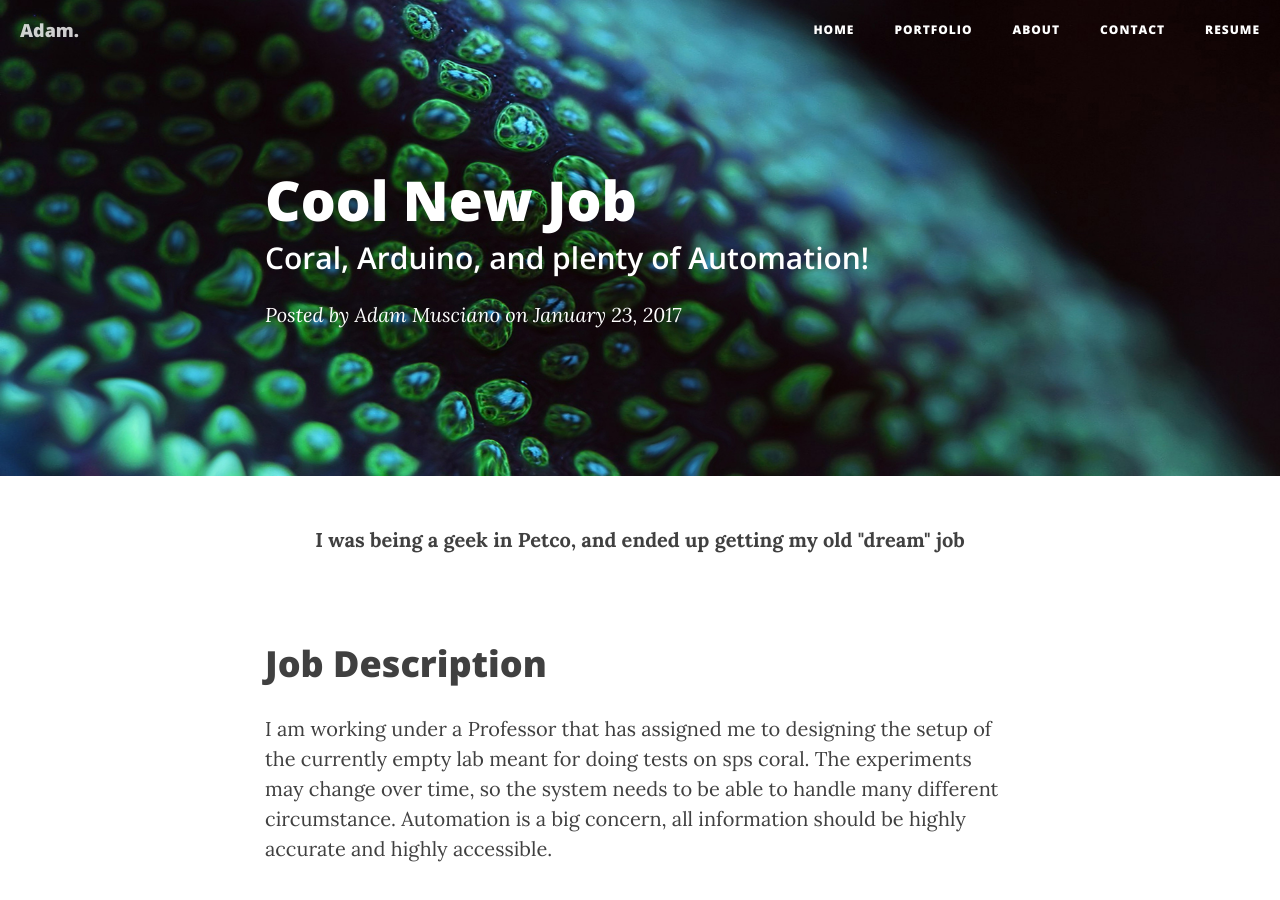
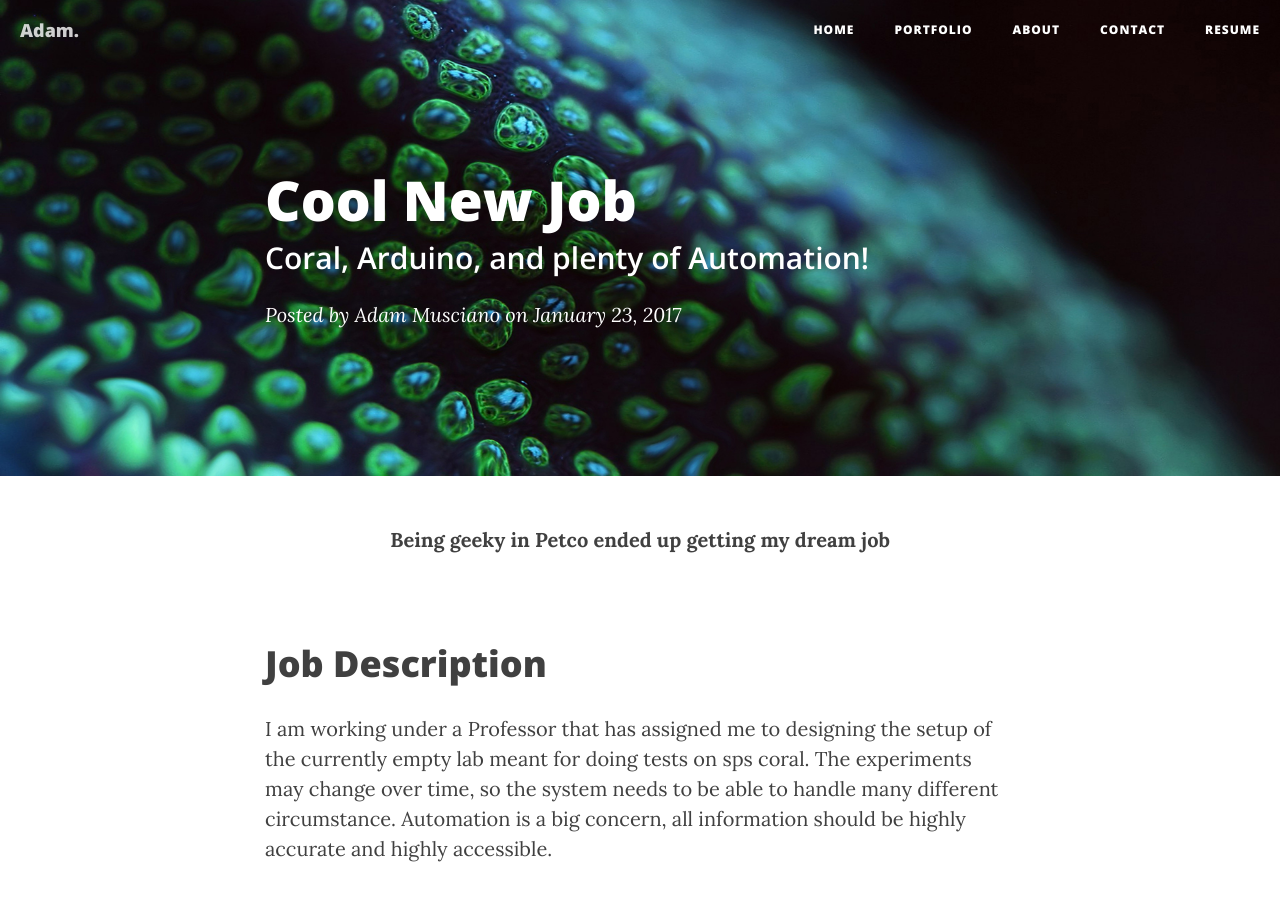
Before and after one commit to needmorecowbell/needmorecowbell.github.io, a Jekyll site: the page built from _posts/2017-01-23-cool-new-job.md, in a window 1280 px wide and 900 px high. Built offline with Jekyll 4.4.1, drawn with Linux system fonts in a browser that asks for light colours; nearby versions of some CDN libraries.

Commit message:
edited new job post

```diff
--- a/_posts/2017-01-23-cool-new-job.md
+++ b/_posts/2017-01-23-cool-new-job.md
@@ -7,7 +7,7 @@ header-img: "img/post-bg-07.jpg"
 ---
 
 <div style="text-align: center">
-  <b>I was being a geek in Petco, and ended up getting my old "dream" job </b>
+  <b>Being geeky in Petco ended up getting my dream job</b>
 </div>
 <br>
 
```
